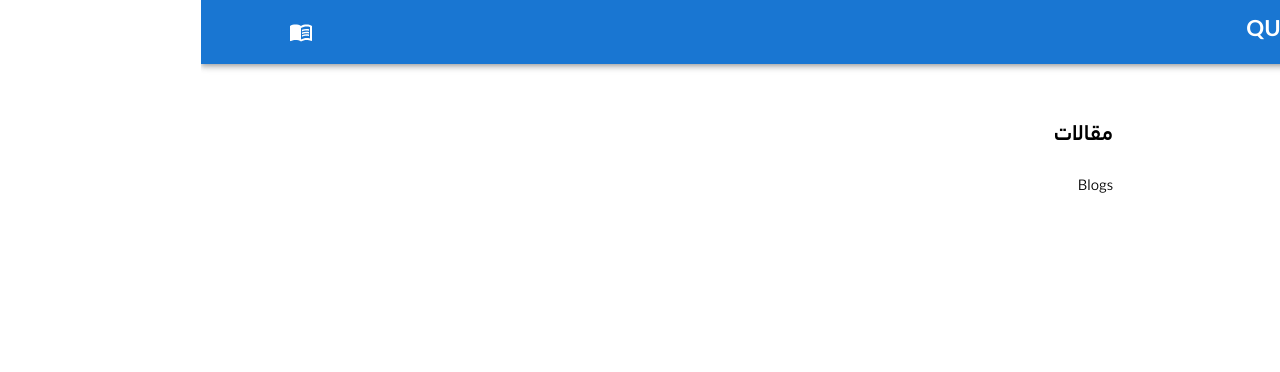
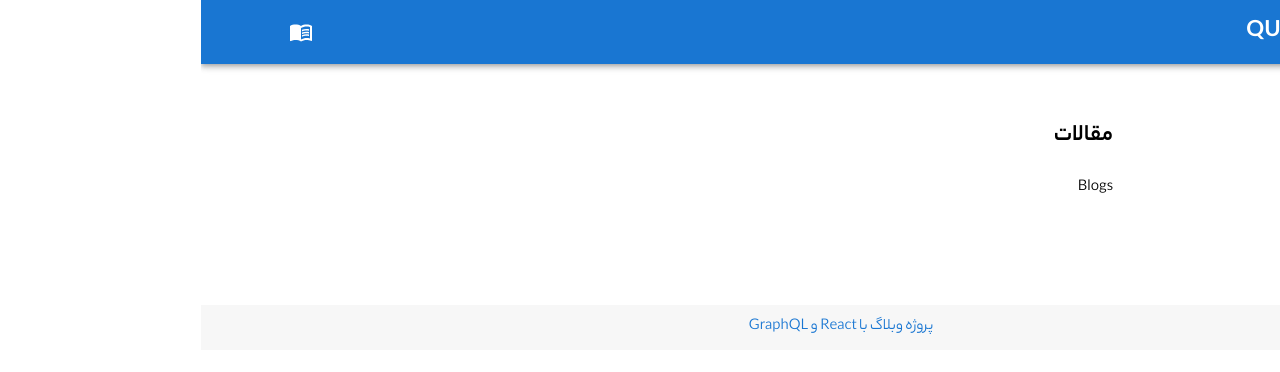
Before and after one commit to pakzadjs/quoteblog, a React (Create React App) app: page / in a window 1280 px wide. Shown: the top 372 px of the page. Built offline with nearby package versions, Linux system fonts and the light colour scheme; no server answers.

Commit message:
Layout component was created

```diff
--- a/src/App.js
+++ b/src/App.js
@@ -1,11 +1,13 @@
+// Components
 import HomePage from "./components/home/HomePage";
-import Header from "./components/layout/Header";
+import Layout from "./components/layout";
 
 function App() {
   return (
     <>
-      <Header />
-      <HomePage />
+      <Layout>
+        <HomePage />
+      </Layout>
     </>
   );
 }
--- /dev/null
+++ b/src/components/layout/Footer.js
@@ -0,0 +1,22 @@
+import { Typography } from "@mui/material";
+import React from "react";
+
+const Footer = () => {
+  return (
+    <footer>
+      <Typography
+        component="p"
+        variant="p"
+        bgcolor="#f7f7f7"
+        color="primary"
+        padding="10px"
+        textAlign="center"
+        mt={10}
+      >
+        پروژه وبلاگ با React و GraphQL
+      </Typography>
+    </footer>
+  );
+};
+
+export default Footer;
--- /dev/null
+++ b/src/components/layout/index.js
@@ -0,0 +1,17 @@
+import React from "react";
+
+// Component
+import Footer from "./Footer";
+import Header from "./Header";
+
+const Layout = ({ children }) => {
+  return (
+    <>
+      <Header />
+      {children}
+      <Footer />
+    </>
+  );
+};
+
+export default Layout;
```
